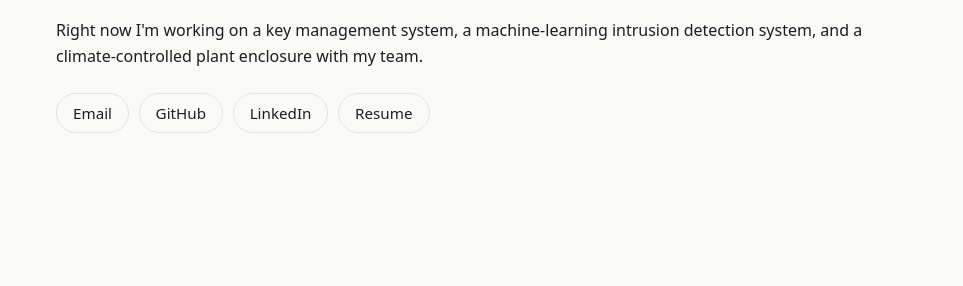
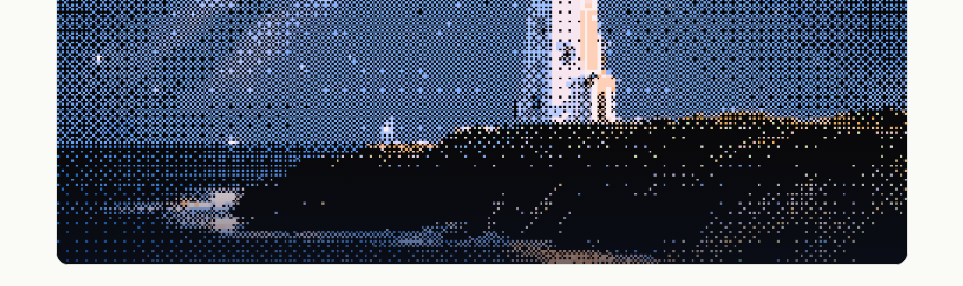
Before and after one commit to austeja-iva/class-site, a plain HTML site: page index.html in a window 1280 px wide. Shown: the part 325-611 px from the top of the page, without its empty margins (158-1121 px from the left). Drawn offline with Linux system fonts and the light colour scheme.

Commit message:
Add lighthouse banner

```diff
--- a/index.html
+++ b/index.html
@@ -23,6 +23,10 @@
   <main>
     <!-- ============ ABOUT ME ============ -->
     <section id="about" class="section tab-panel about">
+      <!-- Animated pixel-art banner. To swap it, replace images/lighthouse.webp -->
+      <figure class="hero-art">
+        <img src="images/lighthouse.webp" alt="Animated pixel-art lighthouse under a starry night sky" width="720" height="405" />
+      </figure>
       <p class="eyebrow">Hi, I'm</p>
       <h1>Austeja Ivanauskaite</h1>
       <p class="lead">
--- a/styles.css
+++ b/styles.css
@@ -59,7 +59,24 @@ a:hover { text-decoration: underline; }
 main { max-width: var(--max); margin: 0 auto; padding: 0 1.5rem; }
 .section { padding: 3.5rem 0 1rem; min-height: 60vh; }
 .section[hidden] { display: none; }
-.about { padding-top: 5rem; }
+.about { padding-top: 2.5rem; }
+
+/* ---------- Pixel-art banner on About Me ---------- */
+.hero-art {
+  position: relative; margin: 0 0 2.5rem;
+  border: 1px solid var(--border); border-radius: var(--radius);
+  overflow: hidden; background: #0b1020;
+}
+.hero-art img {
+  display: block; width: 100%; height: auto;
+  image-rendering: pixelated;   /* keeps the pixels crisp instead of blurry when scaled up */
+}
+/* soft fade at the bottom so the banner blends into the page */
+.hero-art::after {
+  content: ""; position: absolute; inset: auto 0 0 0; height: 25%;
+  background: linear-gradient(to bottom, transparent, rgba(11, 16, 32, 0.55));
+  pointer-events: none;
+}
 h1 { font-size: clamp(2.4rem, 6vw, 3.6rem); margin: 0 0 1rem; line-height: 1.1; }
 h2 { font-size: 1.6rem; margin: 0 0 1rem; }
 h3 { margin: 0.25rem 0 0.5rem; font-size: 1.1rem; }
```
Also changed, not shown: images/lighthouse.webp (added).
